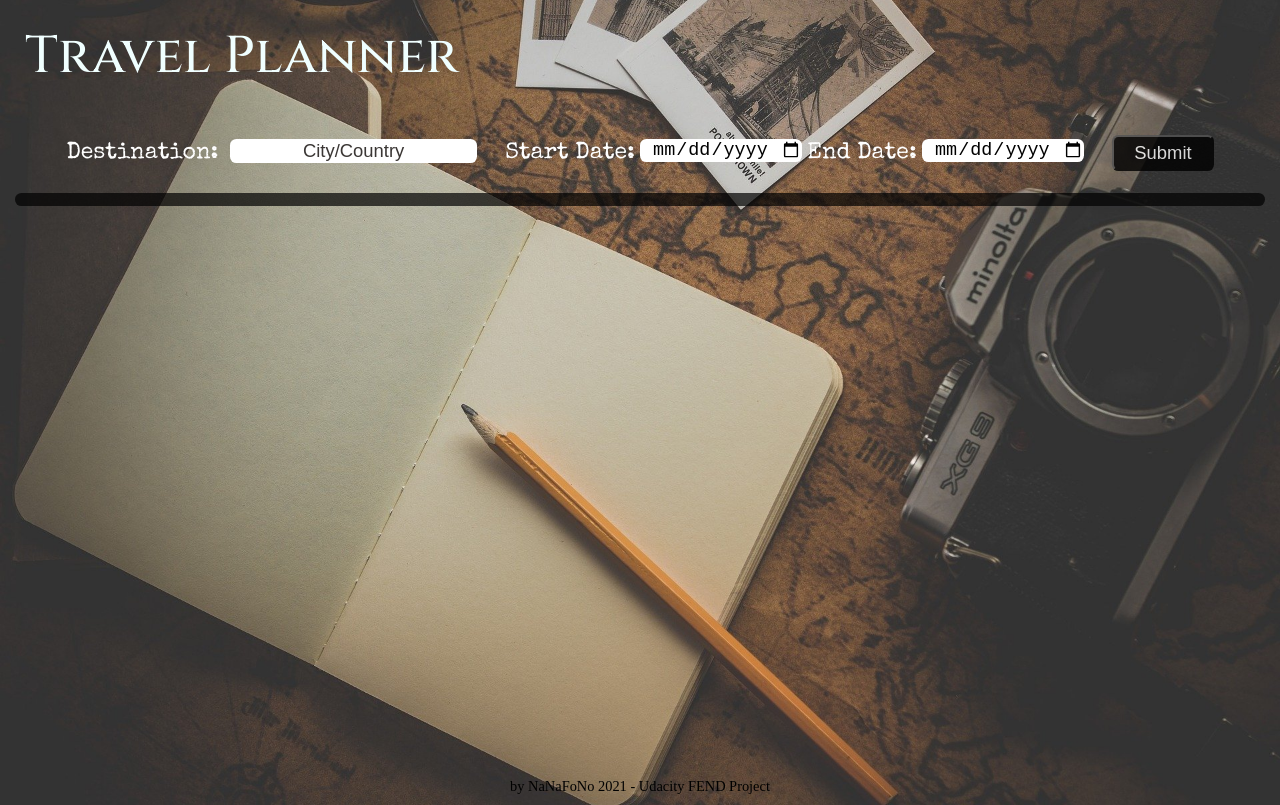
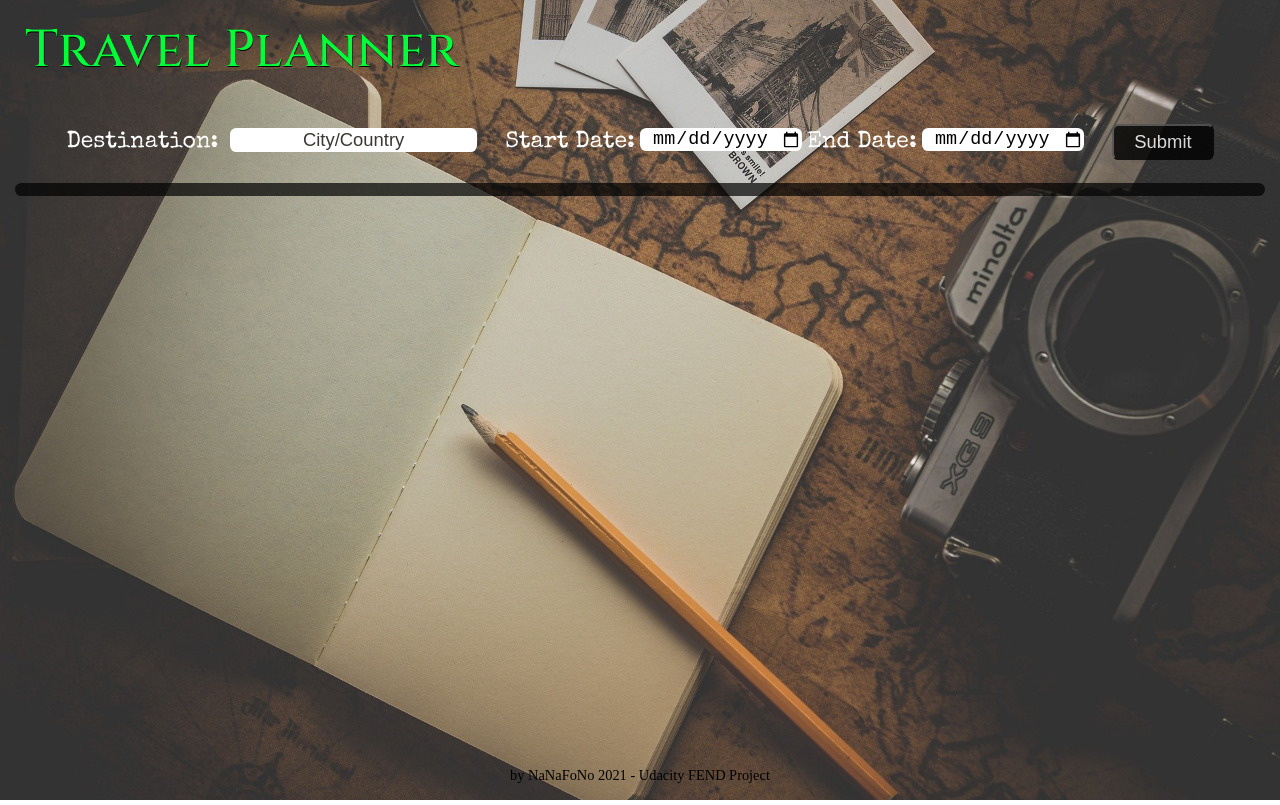
Before and after one commit to CryptoNari/Travel-app, a website built with webpack: page src/client/views/index.html in a window 1280 px wide. Built offline with nearby package versions, Linux system fonts and the light colour scheme; files whose address does not match are found by name.

Commit message:
update header design

```diff
--- a/src/client/styles/header.scss
+++ b/src/client/styles/header.scss
@@ -2,11 +2,12 @@ header {
     display: block;
 
     .title {
-        color: azure;
+        padding: 25px;
+        color: #00ff38;
         font-family: 'Cinzel', serif;
-        padding: 25px;
         font-size: 1.8em;
-        line-height: 1.2em;
+        line-height: 1em;
         text-align: start;
+        text-shadow: .5px .5px black;
     }
 }
```
